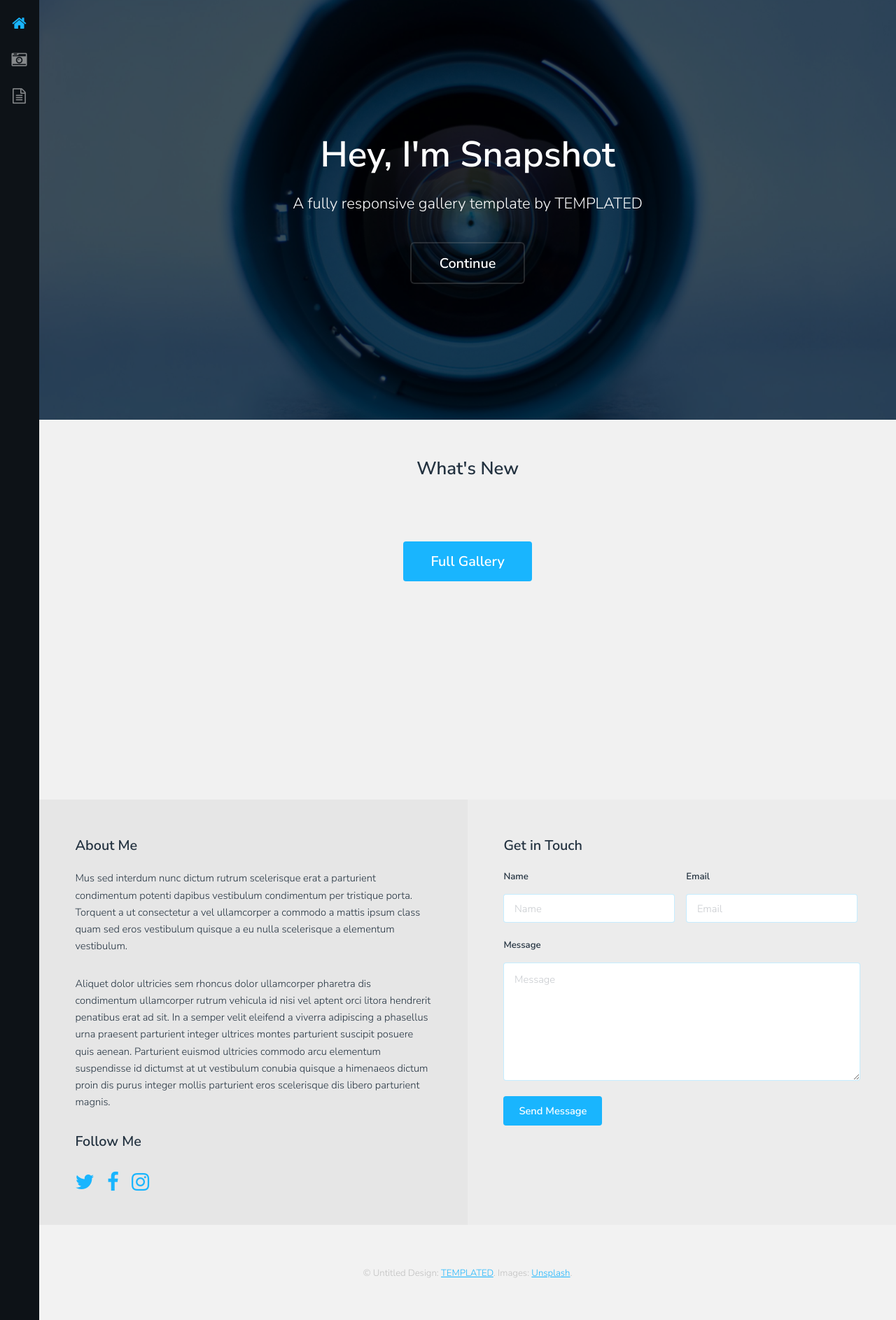
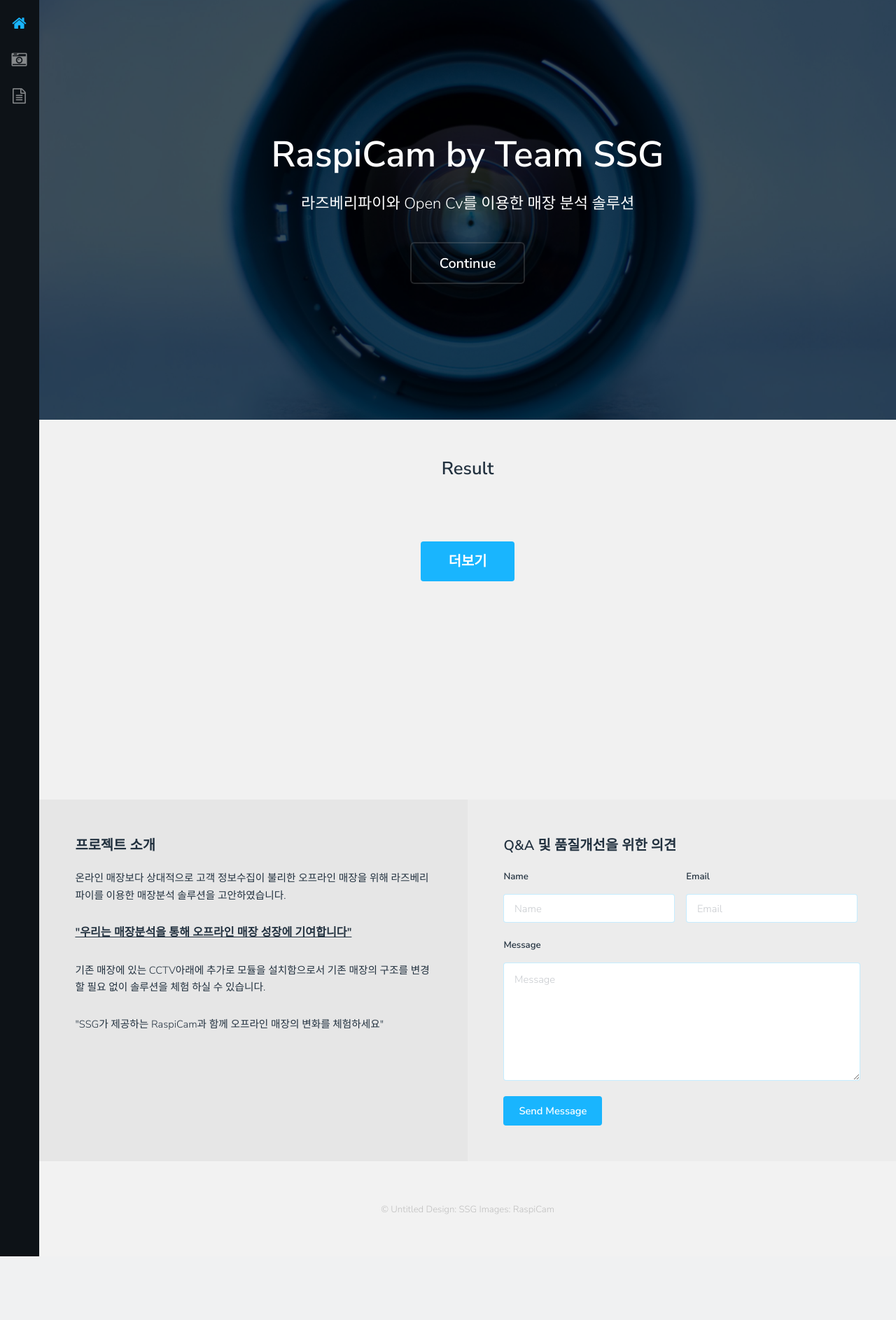
Before and after one commit to SeongNamYouthTeamE/RaspiCam, a Django app: page / in a window 1280 px wide. Shown: the whole page at 70% size. After the commit the page ends 1796 px from the top, so only its background shows below. Run offline with Django 3.2, Linux system fonts and the light colour scheme; data that the repository does not hold is empty.

Commit message:
HTML 렌더링 완료 #6

```diff
--- a/SERVER/webserver/WebServer/urls.py
+++ b/SERVER/webserver/WebServer/urls.py
@@ -25,8 +25,9 @@ from django.conf.urls.static import static
 from django.conf import settings
 
 urlpatterns = [
-    path("", imageviews.init),
-    path("api-auth/", include("rest_framework.urls")),
+    path("", imageviews.init, name="home"),
+    path("galleries/", imageviews.gallery, name="galleries"),
+    path("generics/", imageviews.generic, name="generics"),
     path("images/", imageviews.image_send),
     path("admin/", admin.site.urls),
 ] + static(settings.STATIC_URL, document_root=settings.STATIC_ROOT)
--- a/SERVER/webserver/images/templates/index.html
+++ b/SERVER/webserver/images/templates/index.html
@@ -8,7 +8,7 @@
 <html>
 
 <head>
-    <title>Snapshot by TEMPLATED</title>
+    <title>RaspiCam by SSG</title>
     <meta charset="utf-8" />
     <meta name="viewport" content="width=device-width, initial-scale=1" />
     <link rel="stylesheet" href="{% static 'css/main.css' %}" />
@@ -20,9 +20,9 @@
         <!-- Nav -->
         <nav id="nav">
             <ul>
-                <li><a href="index.html" class="active"><span class="icon fa-home"></span></a></li>
-                <li><a href="gallery.html"><span class="icon fa-camera-retro"></span></a></li>
-                <li><a href="generic.html"><span class="icon fa-file-text-o"></span></a></li>
+                <li><a href="{% url 'home' %}" class="active"><span class="icon fa-home"></span></a></li>
+                <li><a href="{% url 'galleries' %}"><span class="icon fa-camera-retro"></span></a></li>
+                <li><a href="{% url 'generics' %}"><span class="icon fa-file-text-o"></span></a></li>
             </ul>
         </nav>
 
@@ -32,8 +32,8 @@
             <!-- Banner -->
             <section id="banner">
                 <div class="inner">
-                    <h1>Hey, I'm Snapshot</h1>
-                    <p>A fully responsive gallery template by <a href="https://templated.co">TEMPLATED</a></p>
+                    <h1>RaspiCam by Team SSG</h1>
+                    <p>라즈베리파이와 Open Cv를 이용한 매장 분석 솔루션</p>
                     <ul class="actions">
                         <li><a href="#galleries" class="button alt scrolly big">Continue</a></li>
                     </ul>
@@ -45,18 +45,18 @@
                 <!-- Photo Galleries -->
                 <div class="gallery">
                     <header class="special">
-                        <h2>What's New</h2>
+                        <h2>Result</h2>
                     </header>
                     <div class="content">
                         {% for image in images %}
                         <div class="media">
-                            <a href="images/fulls/01.jpg"><img src="{% static image.caption %}" alt=""
+                            <a href="{% static image.caption %}"><img src="{% static image.caption %}" alt=""
                                     title="This right here is a caption." /></a>
                         </div>
                         {% endfor %}
                     </div>
                     <footer>
-                        <a href="gallery.html" class="button big">Full Gallery</a>
+                        <a href="gallery.html" class="button big">더보기</a>
                     </footer>
                 </div>
             </section>
@@ -65,28 +65,18 @@
             <section id="contact">
                 <!-- Social -->
                 <div class="social column">
-                    <h3>About Me</h3>
-                    <p>Mus sed interdum nunc dictum rutrum scelerisque erat a parturient condimentum potenti dapibus
-                        vestibulum condimentum per tristique porta. Torquent a ut consectetur a vel ullamcorper a
-                        commodo a mattis ipsum class quam sed eros vestibulum quisque a eu nulla scelerisque a elementum
-                        vestibulum.</p>
-                    <p>Aliquet dolor ultricies sem rhoncus dolor ullamcorper pharetra dis condimentum ullamcorper rutrum
-                        vehicula id nisi vel aptent orci litora hendrerit penatibus erat ad sit. In a semper velit
-                        eleifend a viverra adipiscing a phasellus urna praesent parturient integer ultrices montes
-                        parturient suscipit posuere quis aenean. Parturient euismod ultricies commodo arcu elementum
-                        suspendisse id dictumst at ut vestibulum conubia quisque a himenaeos dictum proin dis purus
-                        integer mollis parturient eros scelerisque dis libero parturient magnis.</p>
-                    <h3>Follow Me</h3>
-                    <ul class="icons">
-                        <li><a href="#" class="icon fa-twitter"><span class="label">Twitter</span></a></li>
-                        <li><a href="#" class="icon fa-facebook"><span class="label">Facebook</span></a></li>
-                        <li><a href="#" class="icon fa-instagram"><span class="label">Instagram</span></a></li>
-                    </ul>
+                    <h3>프로젝트 소개</h3>
+                    <p> 온라인 매장보다 상대적으로 고객 정보수집이 불리한 오프라인 매장을 위해 라즈베리파이를 이용한 매장분석 솔루션을 고안하였습니다.</p>
+                    <p>
+                    <h4><u>"우리는 매장분석을 통해 오프라인 매장 성장에 기여합니다"</u></h4>
+                    </p>
+                    <p>기존 매장에 있는 CCTV아래에 추가로 모듈을 설치함으로서 기존 매장의 구조를 변경 할 필요 없이 솔루션을 체험 하실 수 있습니다.</p>
+                    <p>"SSG가 제공하는 RaspiCam과 함께 오프라인 매장의 변화를 체험하세요"</p>
                 </div>
 
                 <!-- Form -->
                 <div class="column">
-                    <h3>Get in Touch</h3>
+                    <h3>Q&A 및 품질개선을 위한 의견</h3>
                     <form action="#" method="post">
                         <div class="field half first">
                             <label for="name">Name</label>
@@ -111,8 +101,7 @@
             <!-- Footer -->
             <footer id="footer">
                 <div class="copyright">
-                    &copy; Untitled Design: <a href="https://templated.co/">TEMPLATED</a>. Images: <a
-                        href="https://unsplash.com/">Unsplash</a>.
+                    &copy; Untitled Design: SSG Images: RaspiCam
                 </div>
             </footer>
         </section>
--- a/SERVER/webserver/images/views.py
+++ b/SERVER/webserver/images/views.py
@@ -32,6 +32,28 @@ def init(request):
 
 
 @csrf_exempt
+def gallery(request):
+    template = loader.get_template("gallery.html")
+    queryset = Images.objects.all()
+    queryset = queryset.order_by("-created")[:8]
+    # index.html의 css가 이미지 8개 기준으로 작동하므로 데이터를 가져올때 최신 순으로 8개 가져온다.
+    for query in queryset:
+        query.caption = query.caption[-29:]
+        # /Users/Han/programming/restfulapi/images/static/media/{}.jpg 경로에서 media 부터 시작하기 위함으로 슬라이싱
+        # 서버에서는 디렉토리는 달라지겠지만 media가 -29번 부터 시작하는건 동일하기에 위와같이 슬라이싱
+    context = {
+        "images": queryset,
+    }
+    return HttpResponse(template.render(context, request))
+
+
+@csrf_exempt
+def generic(request):
+    template = loader.get_template("generic.html")
+    return HttpResponse(template.render())
+
+
+@csrf_exempt
 def image_send(request):
     if request.method == "GET":
         queryset = Images.objects.all()
@@ -50,14 +72,13 @@ def image_send(request):
             # filePath = path.abspath("../webserver/upload_images") + "/test{}.jpg"
             num = datetime.datetime.now().strftime("%Y%m%d_%H%M%S")
             abspath = os.path.abspath("./images/static/media/test{}.jpg".format(num))
-            print(abspath)
             img.save(
                 abspath,
                 "JPEG",
             )
             serializer = ImageSerializer(data={"caption": abspath, "created": ""})
             if serializer.is_valid():
-                print("db 저장 시작")
+                # db 저장 시작
                 serializer.save()
                 print("db 저장 성공")
             else:
```
Also changed, not shown: SERVER/webserver/images/templates/gallery.html (+18 -44 lines), SERVER/webserver/images/templates/generic.html (+27 -18 lines), SERVER/webserver/README.md.
